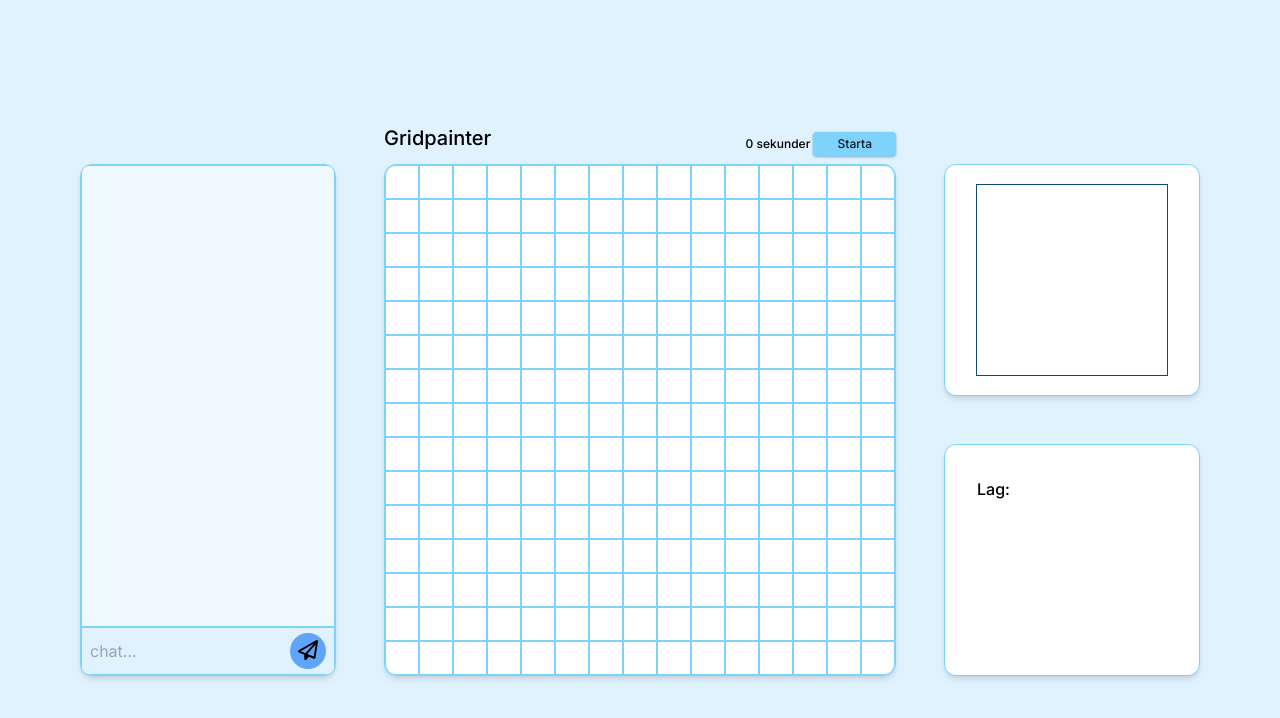
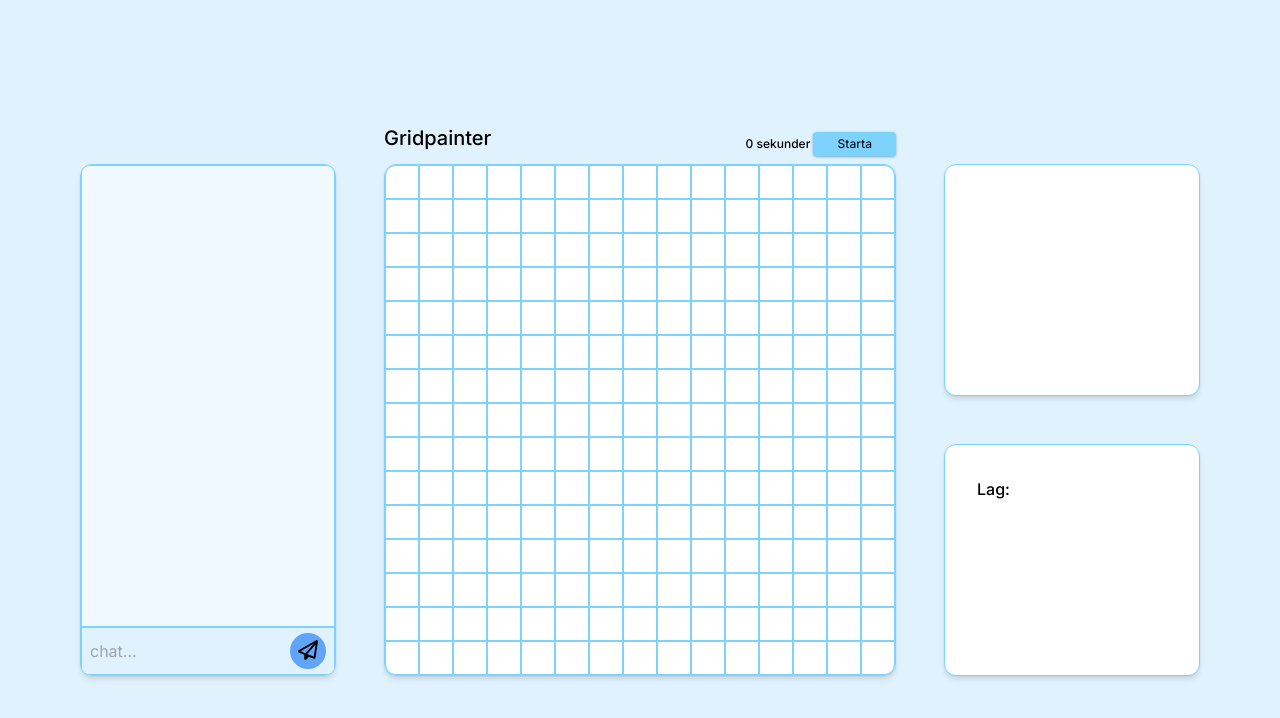
Before and after one commit to assarbertil/gridpainter, a React (Create React App) app in the folder client/: page /main in a window 1280 px wide. Shown: the top 718 px of the page. Built offline with nearby package versions, Linux system fonts and the light colour scheme.

Commit message:
endgame, login, main fix

```diff
--- a/client/src/components/EndGameScreen.jsx
+++ b/client/src/components/EndGameScreen.jsx
@@ -71,8 +71,10 @@ export const EndGameScreen = ({ pixels, answerPixels }) => {
           <Grid color={answerPixels} border={false} />
         </div>
 
+        <div className="flex gap-2 flex-col mt-1">
         {!playerDisconnected && <Button onClick={saveImage}>Spara resultat</Button>}
         <Button onClick={startPage}>Till startsidan</Button>
+        </div>
 
       </Dialog.Panel>
     </Dialog>
--- a/client/src/components/Login.jsx
+++ b/client/src/components/Login.jsx
@@ -3,6 +3,7 @@ import { useNavigate } from "react-router-dom";
 import { useUserDetails } from "../context/UserDetailsContext.js";
 import { socket } from "../lib/socket.js";
 import { useSocket } from "../hooks/useSocket.js";
+import { Button } from "./Button"
 
 export function Login() {
   const [DisabledBtn, setDisabledBtn] = useState(true);
@@ -87,13 +88,12 @@ export function Login() {
           />
         </div>
 
-        <button
+        <Button
           disabled={DisabledBtn}
           onClick={sendUserInfo}
-          className="w-full rounded h-11 bg-sky-300"
         >
           Spela
-        </button>
+        </Button>
       </form>
 
       <div>
@@ -107,7 +107,7 @@ export function Login() {
           <li>När ni är klara tryck på klar och se hur likt facit det blev.</li>
         </ul>
         <div className="flex items-center justify-center mt-6">
-        <button onClick={savedGamesBtn} className="w-40 rounded h-11 bg-sky-300">Tidigare spel</button>
+        <Button onClick={savedGamesBtn}>Tidigare spel</Button>
         </div>
       </div>
     </div>
--- a/client/src/components/Main.jsx
+++ b/client/src/components/Main.jsx
@@ -105,7 +105,7 @@ export function Main() {
           </div>
 
           <div className="flex items-center justify-center w-64 p-2 bg-white border shadow-md rounded-xl border-sky-300">
-            <div className="w-[12rem] h-[12rem] border border-sky-900">
+            <div className="w-[12rem] h-[12rem]">
               <Grid color={answerPixels} border={false} />
             </div>
           </div>
```
